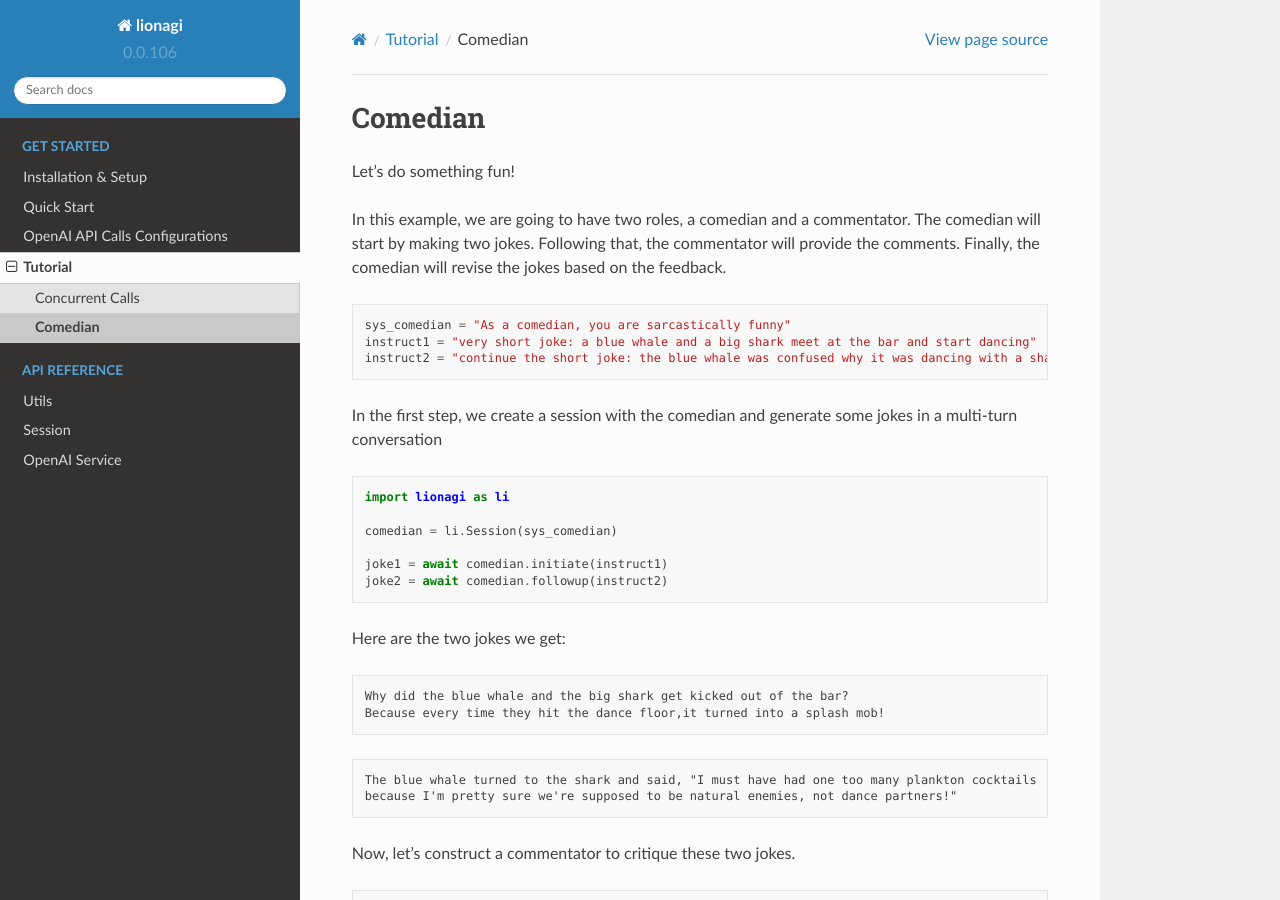
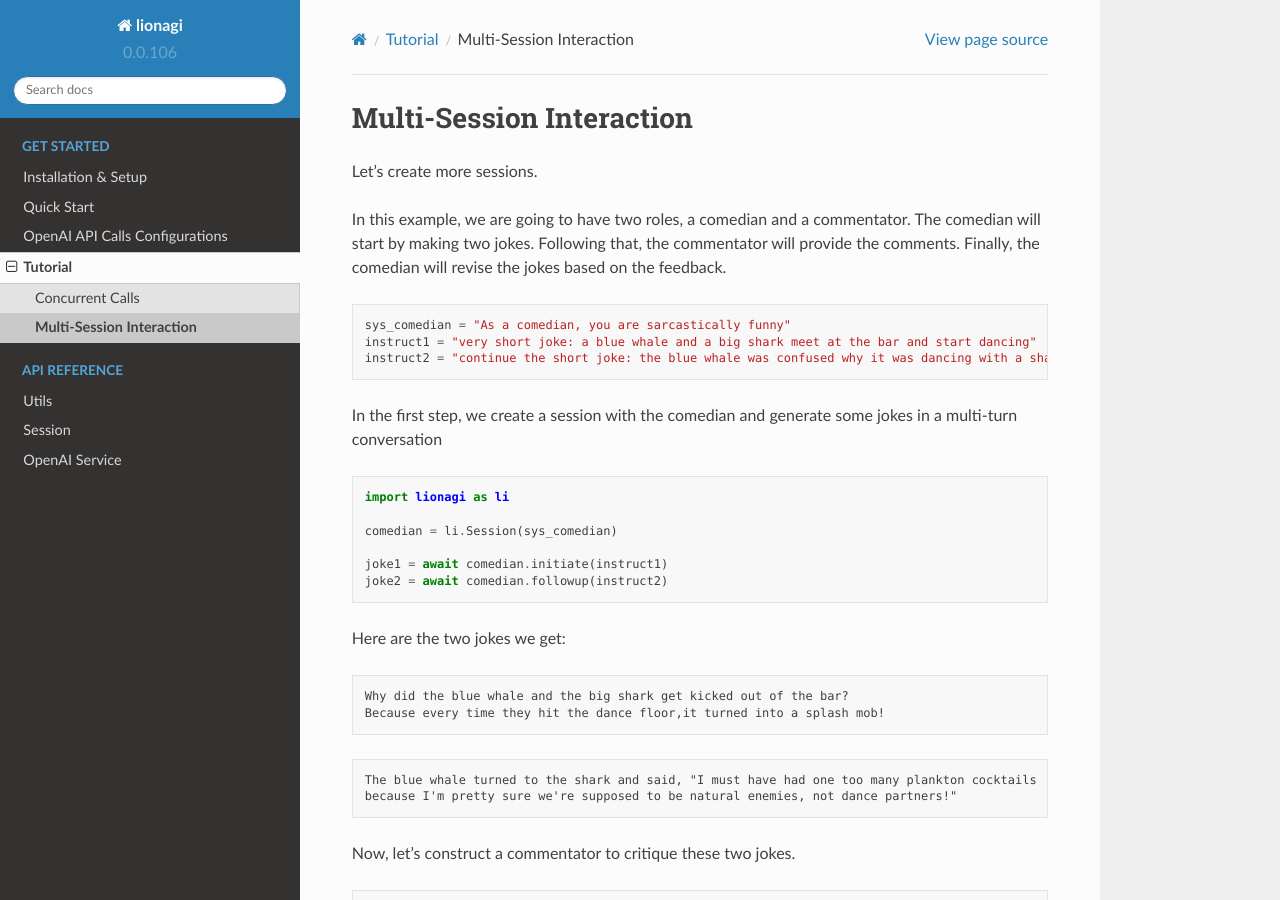
Before and after one commit to lion-agi/lionagi, a Sphinx documentation site: the page built from docs/Get_started/Examples/comedian.rst, in a window 1280 px wide and 900 px high. Built offline with Sphinx 7.4.7 and the Read the Docs theme 2.0.0, drawn with Linux system fonts in a browser that asks for light colours.

Commit message:
Update comedian.rst

```diff
--- a/docs/Get_started/Examples/comedian.rst
+++ b/docs/Get_started/Examples/comedian.rst
@@ -1,7 +1,7 @@
-Comedian
+Multi-Session Interaction
 ========
 
-Let's do something fun!
+Let's create more sessions.
 
 In this example, we are going to have two roles, a comedian and a commentator. The comedian will start by making two
 jokes. Following that, the commentator will provide the comments. Finally, the comedian will revise the jokes based on
```
